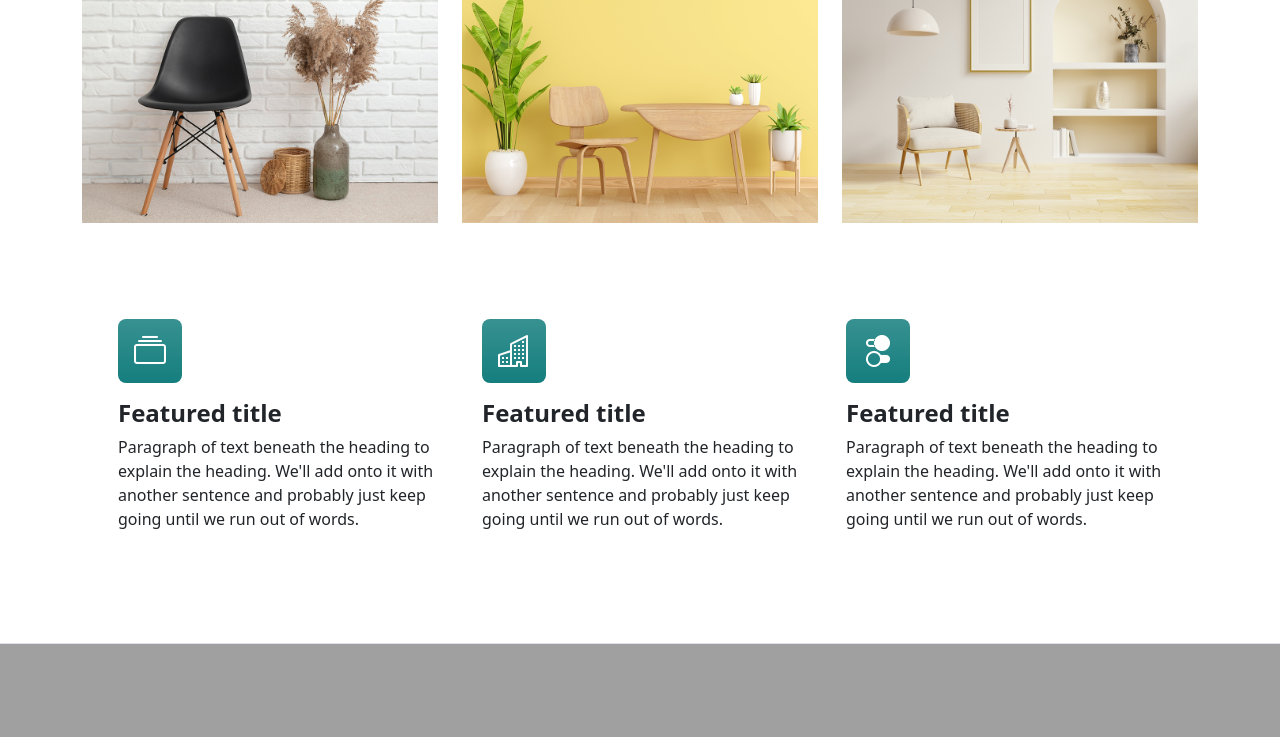
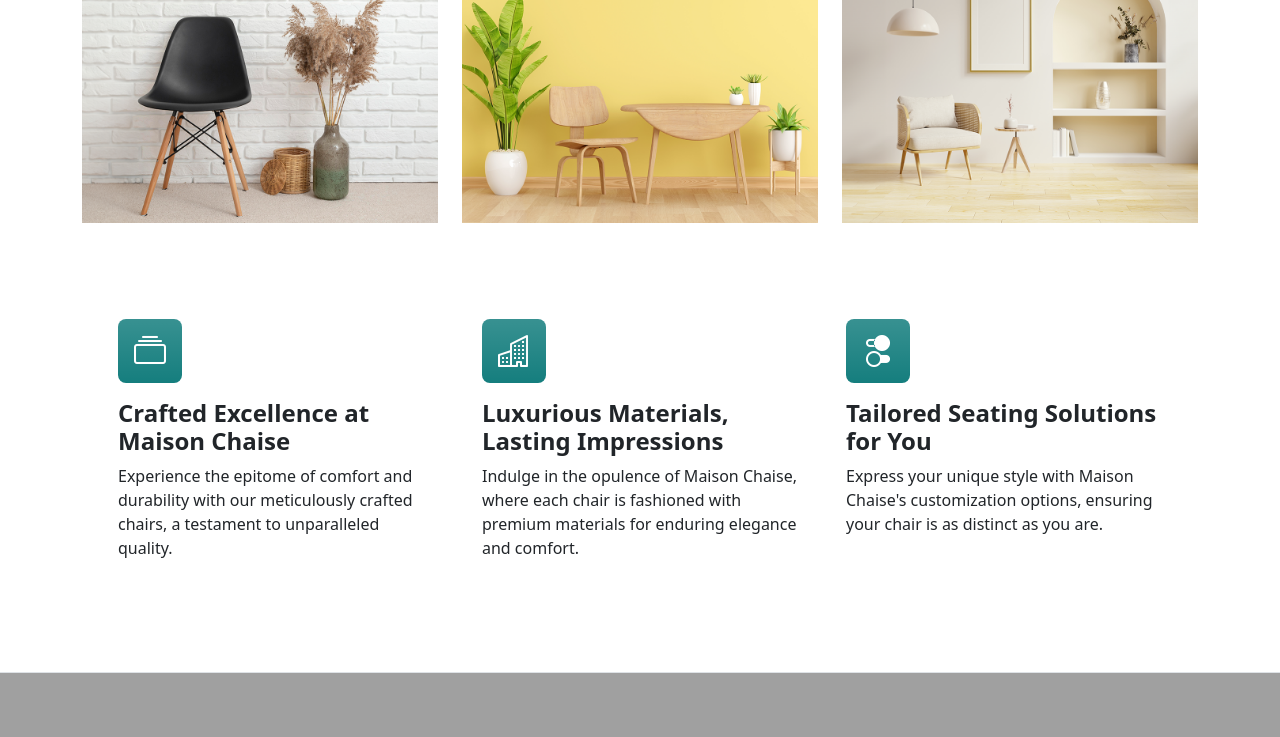
Before and after one commit to Kamiokandeep/Maison-Chaise, a plain HTML site: page index.html in a window 1280 px wide. Shown: the part 813-1550 px from the top of the page. Drawn offline with nearby package versions, Linux system fonts and the light colour scheme.

Commit message:
Graficas

```diff
--- a/index.html
+++ b/index.html
@@ -117,18 +117,18 @@
                 <div class="row gx-5">
                     <div class="col-lg-4 mb-5 mb-lg-0">
                         <div class="feature bg-primary bg-gradient text-white rounded-3 mb-3"><i class="bi bi-collection"></i></div>
-                        <h2 class="h4 fw-bolder">Featured title</h2>
-                        <p>Paragraph of text beneath the heading to explain the heading. We'll add onto it with another sentence and probably just keep going until we run out of words.</p>
+                        <h2 class="h4 fw-bolder">Crafted Excellence at Maison Chaise</h2>
+                        <p>Experience the epitome of comfort and durability with our meticulously crafted chairs, a testament to unparalleled quality.</p>
                     </div>
                     <div class="col-lg-4 mb-5 mb-lg-0">
                         <div class="feature bg-primary bg-gradient text-white rounded-3 mb-3"><i class="bi bi-building"></i></div>
-                        <h2 class="h4 fw-bolder">Featured title</h2>
-                        <p>Paragraph of text beneath the heading to explain the heading. We'll add onto it with another sentence and probably just keep going until we run out of words.</p>
+                        <h2 class="h4 fw-bolder">Luxurious Materials, Lasting Impressions</h2>
+                        <p>Indulge in the opulence of Maison Chaise, where each chair is fashioned with premium materials for enduring elegance and comfort.</p>
                     </div>
                     <div class="col-lg-4">
                         <div class="feature bg-primary bg-gradient text-white rounded-3 mb-3"><i class="bi bi-toggles2"></i></div>
-                        <h2 class="h4 fw-bolder">Featured title</h2>
-                        <p>Paragraph of text beneath the heading to explain the heading. We'll add onto it with another sentence and probably just keep going until we run out of words.</p>
+                        <h2 class="h4 fw-bolder">Tailored Seating Solutions for You</h2>
+                        <p>Express your unique style with Maison Chaise's customization options, ensuring your chair is as distinct as you are.</p>
                     </div>
                 </div>
             </div>
```
Also changed, not shown: css/styles.css.
